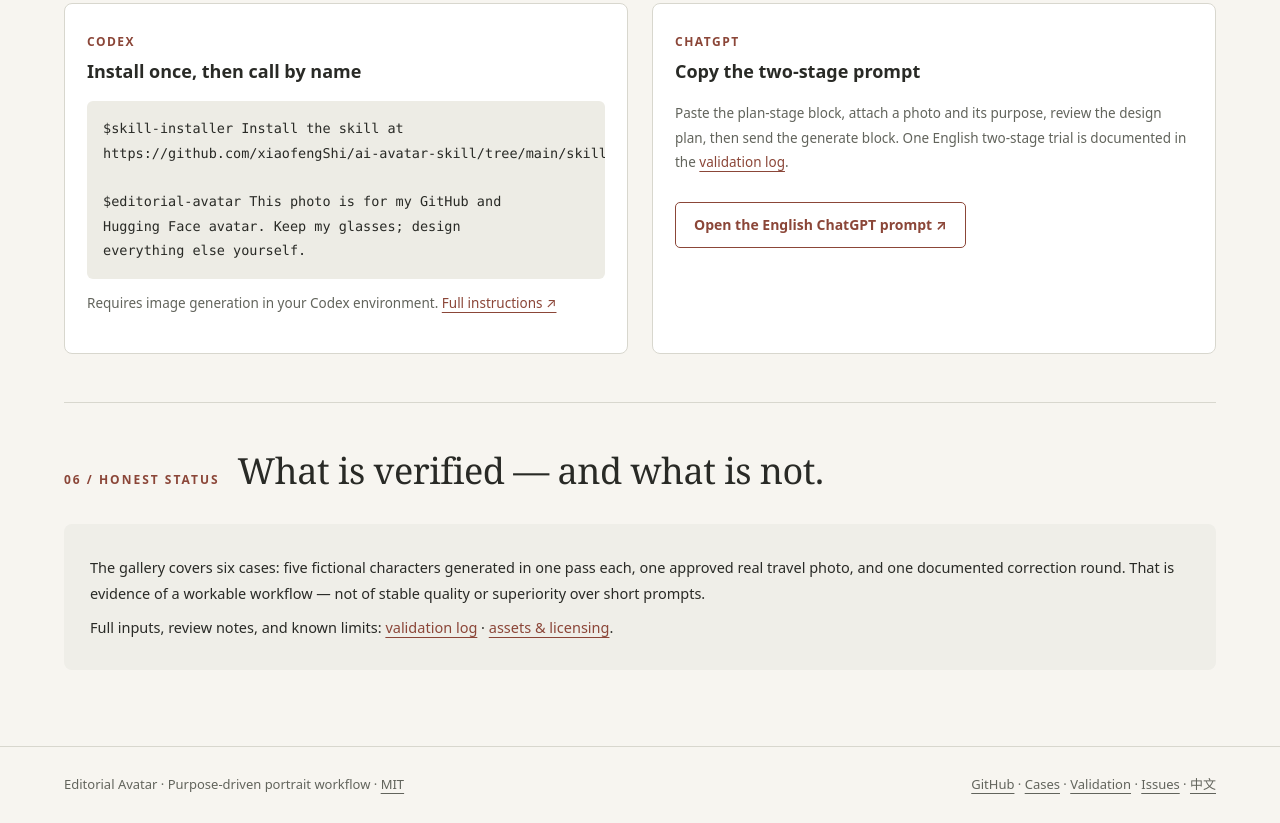
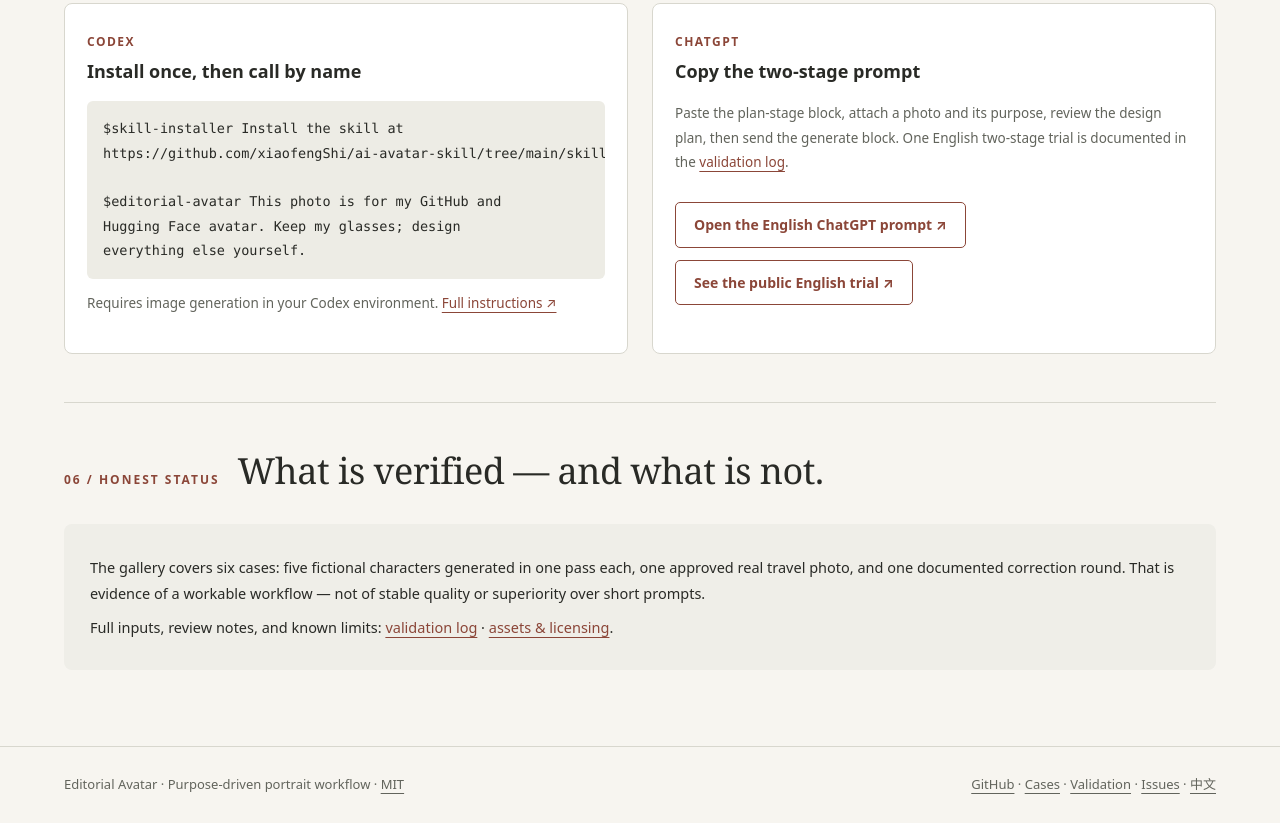
Before and after one commit to xiaofengShi/ai-avatar-skill, a website: page index.html in a window 1280 px wide. Shown: the part 3331-4154 px from the top of the page. Drawn offline with Linux system fonts and the light colour scheme.

Commit message:
docs: link public ChatGPT avatar trial

```diff
--- a/index.html
+++ b/index.html
@@ -138,7 +138,7 @@ everything else yourself.</code></pre>
         <span class="tag">ChatGPT</span>
         <h3>Copy the two-stage prompt</h3>
         <p class="note" style="margin-top:14px">Paste the plan-stage block, attach a photo and its purpose, review the design plan, then send the generate block. One English two-stage trial is documented in the <a href="validation.en.html">validation log</a>.</p>
-        <div class="actions"><a href="https://github.com/xiaofengShi/ai-avatar-skill/blob/main/prompts/chatgpt.en.md">Open the English ChatGPT prompt ↗</a></div>
+        <div class="actions"><a href="https://github.com/xiaofengShi/ai-avatar-skill/blob/main/prompts/chatgpt.en.md">Open the English ChatGPT prompt ↗</a><a href="https://chatgpt.com/share/6ab4816b-e47c-83ec-9a43-67fe93f1c7e1">See the public English trial ↗</a></div>
       </div>
     </div>
   </section>
```
Also changed, not shown: README.md.
